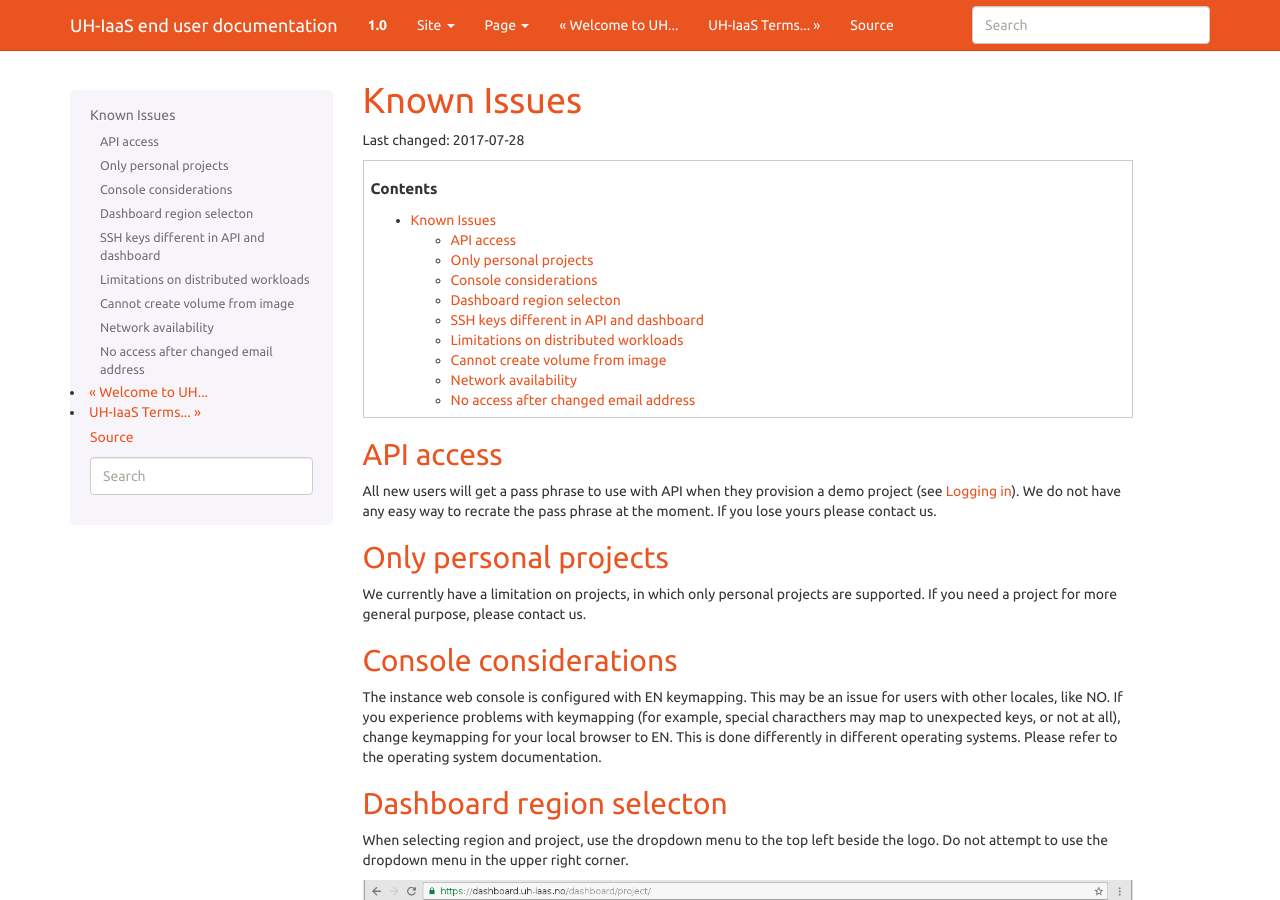
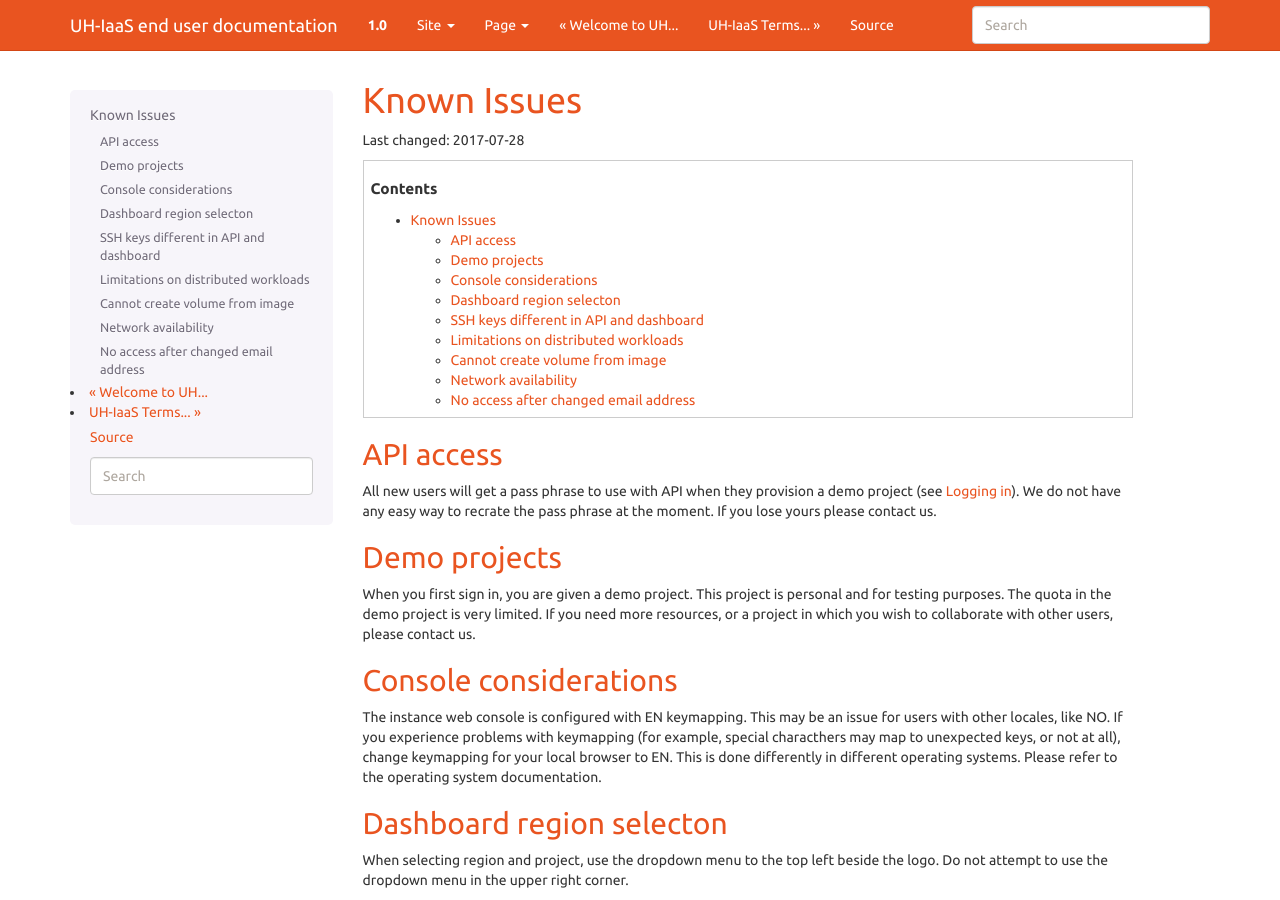
Before and after one commit to norcams/docs-enduser, a Sphinx documentation site: the page built from docs/known-issues.rst, in a window 1280 px wide and 900 px high. Built offline with Sphinx 7.4.7, drawn with Linux system fonts in a browser that asks for light colours.

Commit message:
known issues - demo projects

```diff
--- a/docs/known-issues.rst
+++ b/docs/known-issues.rst
@@ -15,12 +15,13 @@ a demo project (see :doc:`login`). We do not have any easy way to recrate
 the pass phrase at the moment. If you lose yours please contact us.
 
 
-Only personal projects
-----------------------
+Demo projects
+-------------
 
-We currently have a limitation on projects, in which only personal
-projects are supported. If you need a project for more general purpose,
-please contact us.
+When you first sign in, you are given a demo project. This project is
+personal and for testing purposes. The quota in the demo project is
+very limited. If you need more resources, or a project in which you
+wish to collaborate with other users, please contact us.
 
 
 Console considerations
```
